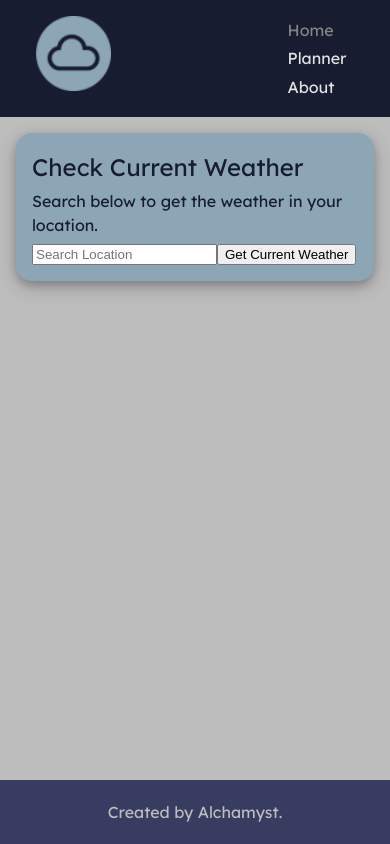
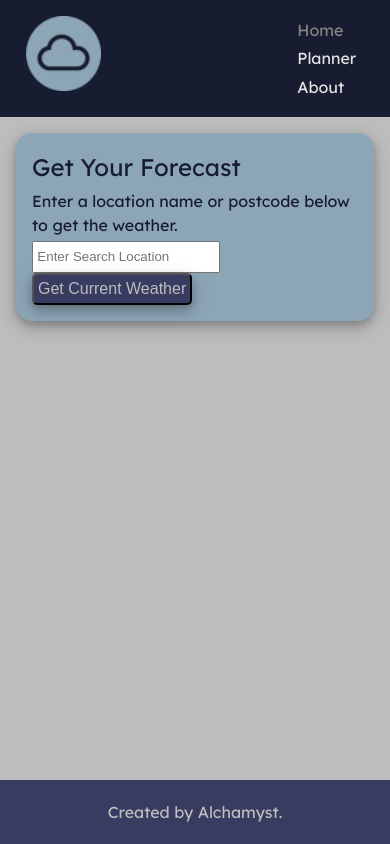
Before and after one commit to Alchamyst/alchamyst-weather-app, a React (Vite) app: page / in a window 390 px wide. Built offline with nearby package versions, Linux system fonts and the light colour scheme.

Commit message:
update page layout styles. create Weather component styling.

```diff
--- a/src/components/header/header.css
+++ b/src/components/header/header.css
@@ -5,7 +5,7 @@
 }
 
 .header-content {
-    width: clamp(250px, 90% , 90% );
+    width: clamp(800px, 80% , 80%);
 }
 
 header {
@@ -30,7 +30,12 @@ header {
     /* text-align: center; */
 }
 
+@media screen and (max-width: 800px) {
+    .header-content { width: clamp(250px, 95% , 800px ); }
+}
+
 @media screen and (max-width: 500px) {
     .app-icon-64 { display: block;}
     .website-title > h3 { display: none; }
+    .header-content { width: clamp(250px, 95% , 500px ); }
 }
--- a/src/components/navbar/navbar.css
+++ b/src/components/navbar/navbar.css
@@ -1,5 +1,6 @@
 nav {
-    /* background-color:darkgreen; */
+    display: flex;
+    align-items: center;
 }
 
 nav > ul {
--- a/src/components/Weather.jsx
+++ b/src/components/weather/Weather.jsx
@@ -1,4 +1,6 @@
 import { useState } from 'react';
+import './weather.css';
+
 
 export default function Project(props) {
     const [locationInput, setLocationInput] = useState("");
@@ -16,7 +18,10 @@ export default function Project(props) {
     const parseWeather = (weatherData) => {
         console.log(weatherData);
 
-        if (weatherData.error) return setErrorMessage (weatherData.error);
+        if (weatherData.error) {
+            setCurrentWeather({});
+            return setErrorMessage (weatherData.error);
+        }
 
         setErrorMessage (undefined);
         setCurrentWeather({
@@ -32,13 +37,13 @@ export default function Project(props) {
 
     return (
         <>
-            <p>Search below to get the weather in your location.</p>
+            <p>Enter a location name or postcode below to get the weather.</p>
 
-            <input type='text' name='location' id='location' placeholder='Search Location' value={locationInput} onChange={ (e) => setLocationInput(e.target.value)} onKeyDown={(event) => {if(event.key === "Enter") fetchCurrentWeather(locationInput)}}/>
-            <button onClick={() => fetchCurrentWeather(locationInput)}>Get Current Weather</button>
+            <input className='input-location'  type='text' name='location' id='location' placeholder='Enter Search Location' value={locationInput} onChange={ (e) => setLocationInput(e.target.value)} onKeyDown={(event) => {if(event.key === "Enter") fetchCurrentWeather(locationInput)}}/>
+            <button className='btn-search bg-secondary text-light' onClick={() => fetchCurrentWeather(locationInput)}>Get Current Weather</button>
 
             {errorMessage && <p>{errorMessage}</p>}
-            {currentWeather.location && <>
+            {currentWeather.location && <div className='weather-forecast bg-secondary text-light'>
                 <p>{currentWeather.location}</p>
                 {currentWeather.weatherDescriptions.map((description) => <p key={description}>{description}</p>)}
                 {/* <p>{currentWeather.weatherDescriptions[0]}</p> */}
@@ -46,7 +51,7 @@ export default function Project(props) {
                 <p>Wind Speed: {currentWeather.windSpeed} kmph</p>
                 <p>Precipitation: {currentWeather.precip} mm</p>
                 <p>Observed at {currentWeather.observationTime}</p>
-            </>}
+            </div>}
         </>
     )
 }
--- /dev/null
+++ b/src/components/weather/weather.css
@@ -0,0 +1,27 @@
+.btn-search {
+    box-sizing: border-box;
+    /* border: 1px solid #bdbdbd; */
+    border-radius: 5px;
+    box-shadow: 0 4px 8px 0 rgba(0, 0, 0, 0.2), 0 6px 20px 0 rgba(0, 0, 0, 0.19);
+    cursor: pointer;
+    /* display: block; */
+    font-size: 1rem;
+    height: 2rem;
+    /* margin: 1em auto; */
+    /* max-width: 10em; */
+    padding: 0.25em;
+    /* width: 100%; */
+}
+
+.input-location {
+    box-sizing: border-box;
+    height: 2rem;
+    padding: 0.25em;
+}
+
+.weather-forecast {
+    border-radius: 1em;
+    margin: 1rem;
+    padding: 1rem;
+    max-width: fit-content;
+}
--- a/src/index.css
+++ b/src/index.css
@@ -11,6 +11,16 @@
   padding: 1em;
   margin-top: 1em;
   margin-bottom: 1em;
+
+  width: clamp(800px, 80% , 80%);
+}
+
+@media screen and (max-width: 800px) {
+  .page { width: clamp(250px, 95% , 800px); }
+}
+
+@media screen and (max-width: 500px) {
+  .page { width: clamp(250px, 95% , 500px); }
 }
 
 
--- a/src/views/HomePage.jsx
+++ b/src/views/HomePage.jsx
@@ -1,12 +1,12 @@
 import './homePage.css';
-import Weather from '../components/Weather';
+import Weather from '../components/weather/Weather';
 
 export default function HomePage() {
 
   return (
     <>
       <div className='homepage page bg-light text-dark'>
-        <h1>Check Current Weather</h1>
+        <h1>Get Your Forecast</h1>
         <Weather />
       </div>
     </>
--- a/src/views/homePage.css
+++ b/src/views/homePage.css
@@ -1,5 +1,4 @@
 .homepage {
-    width: clamp(250px, 95% , 100vw);
     box-sizing: border-box;
     margin: 1rem;
     padding: 1rem;
--- a/src/views/notFoundPage.css
+++ b/src/views/notFoundPage.css
@@ -1,5 +1,4 @@
 .notfoundpage {
-    width: clamp(250px, 60% , 100vw);
     box-sizing: border-box;
     margin: 1rem;
     padding: 1rem;
```
